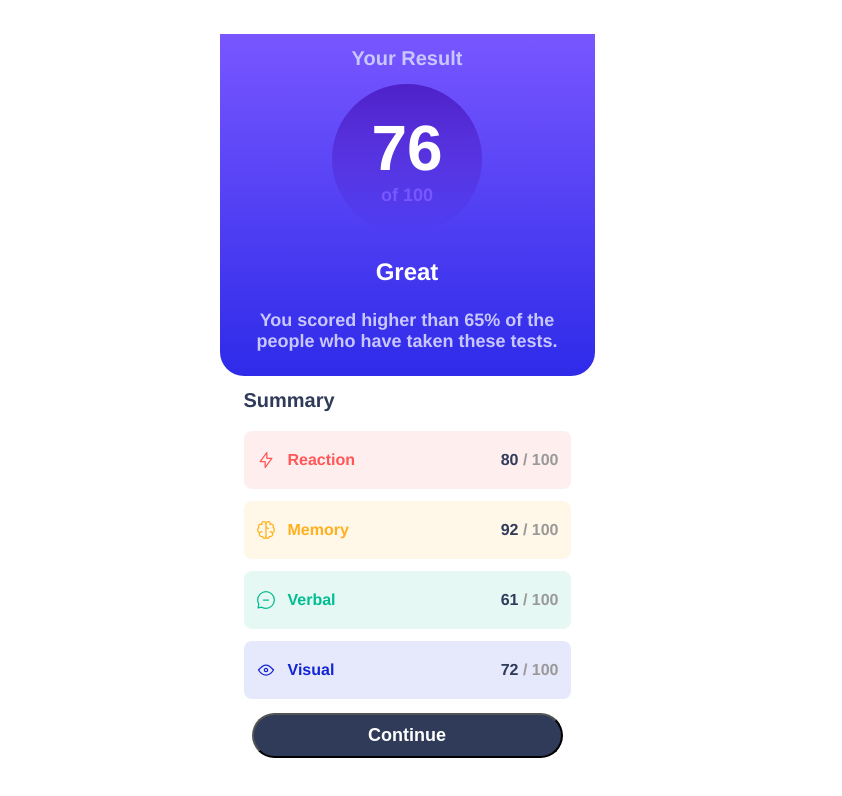
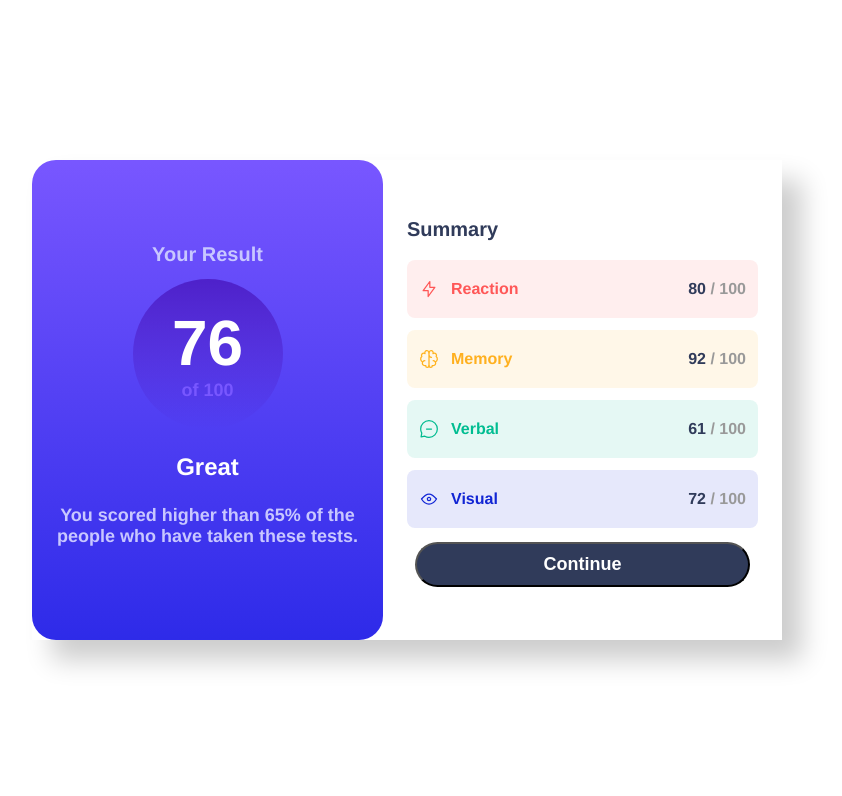
Before and after one commit to Durban86/frontendmentor-results-component, a plain HTML site: page index.html in a window 1280 px wide. Shown: the whole page, without its empty margins (233-1075 px from the left). Drawn offline with Linux system fonts and the light colour scheme.

Commit message:
desktop layout added, project complete

```diff
--- a/style.css
+++ b/style.css
@@ -3,9 +3,10 @@ body {
     padding: 0;
     font-family: 'Helvetica', sans-serif;
     display: flex;
-    flex-direction: column;
+    flex-direction: row;
     align-items: center;
     justify-content: center;
+    height: 100vh;
 }
 
 .container {
@@ -149,10 +150,20 @@ body {
 
 }
 
-.attribution {
-    font-size: 11px;
-    text-align: center;
+@media (min-width:962px) {
+    .container {
+        flex-direction: row;
+        width: 750px;
+        align-items: center;
+        height: 60vh;
+        box-shadow: 20px 20px 25px rgba(0,0,0, .2);
+    }
+    .result {
+        width: 375px;
+        align-self: stretch;
+        border-radius: 24px;
+    }
+    .summary {
+        width: 375px;
+    }
 }
-.attribution a {
-    color: hsl(228, 45%, 44%);
-}
```
